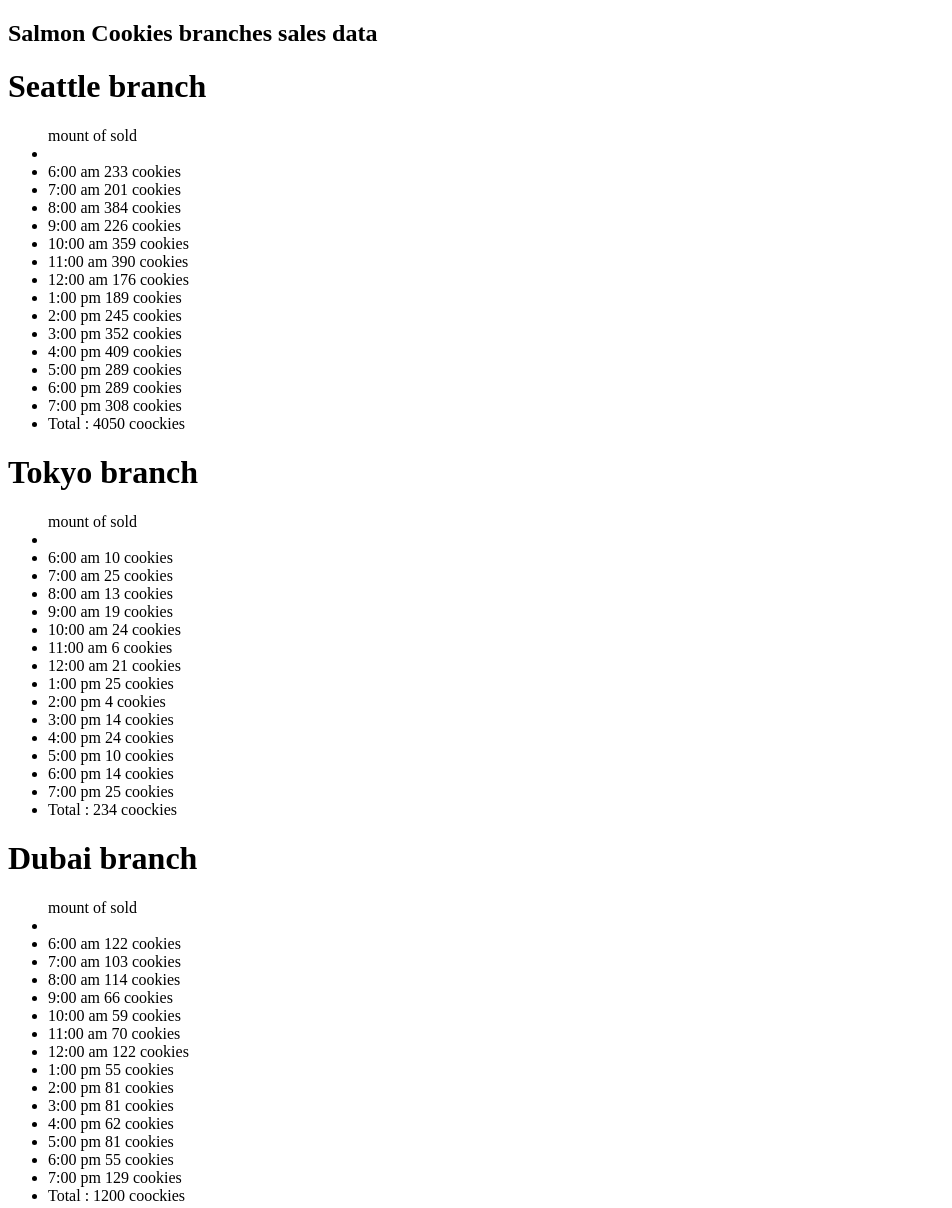
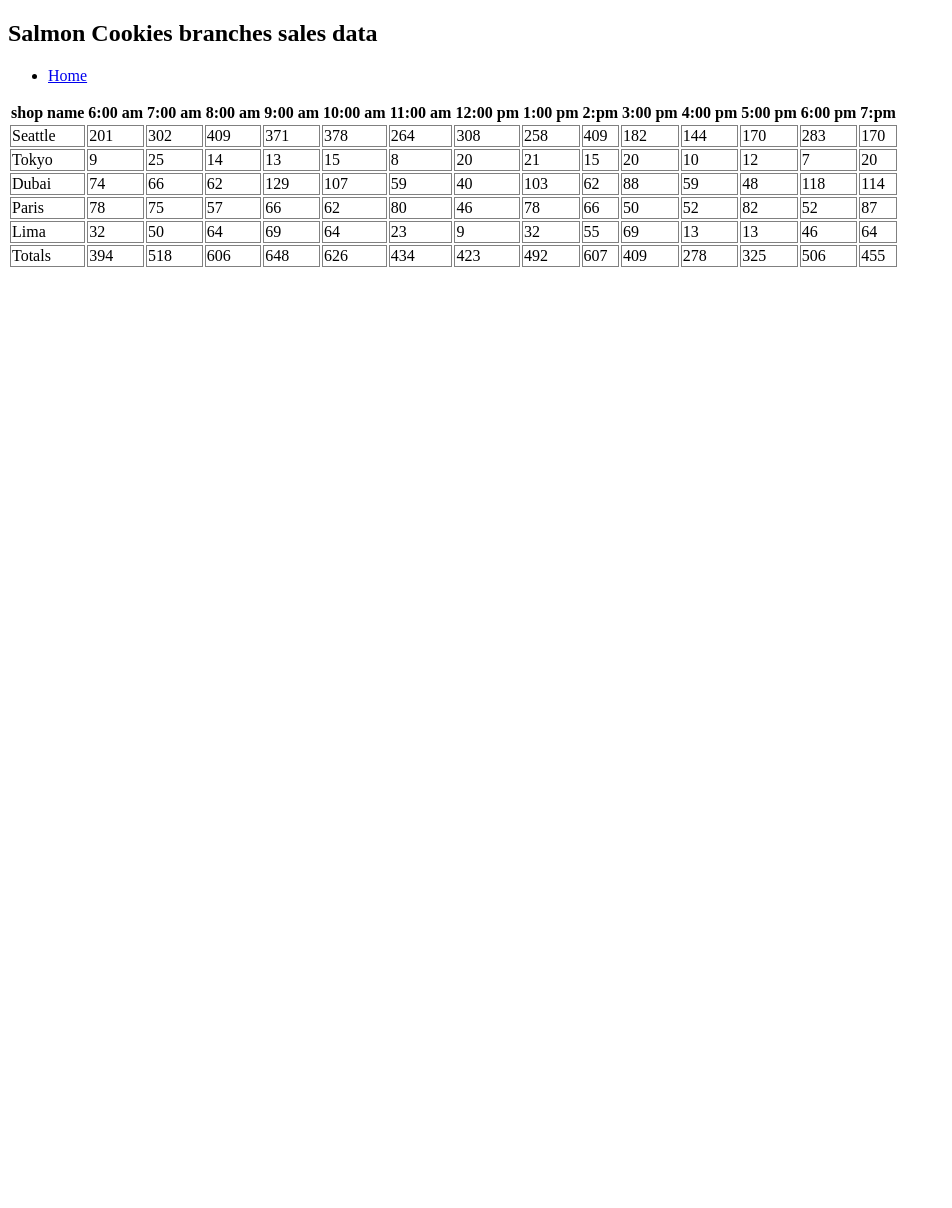
Before and after one commit to ahmadhamzh/cookie-stand, a plain HTML site: page sales.html in a window 1280 px wide. Shown: the top 1208 px of the page, without its empty margins (0-952 px from the left). After the commit the page ends 800 px from the top, so only its background shows below. Drawn offline with Linux system fonts and the light colour scheme.

Commit message:
class 07 done the table

```diff
--- a/js/app.js
+++ b/js/app.js
@@ -1,161 +1,281 @@
 "use strict"
 
-let Seattle = {
-    MinCust : 23,
-    MaxCust : 65,
-    AvgCookie : 6.3,
-    CustPerHour : [],
-    CookiePerHour : [],
-    GetCust : function(){
-        this.CustPerHour = NumOfCust(this.MinCust,this.MaxCust,this.AvgCookie)[0]
-    },
-    GetCookie : function(){
-        this.CookiePerHour = NumOfCust(this.MinCust,this.MaxCust,this.AvgCookie)[1]
-    },
+const time = ['6:00 am', '7:00 am', '8:00 am', '9:00 am', '10:00 am', '11:00 am', '12:00 pm', '1:00 pm', '2:pm', '3:00 pm', '4:00 pm', '5:00 pm', '6:00 pm', '7:pm']
+console.log(time);
+// let Seattle = {
+//     MinCust: 23,
+//     MaxCust: 65,
+//     AvgCookie: 6.3,
+//     CustPerHour: [],
+//     CookiePerHour: [],
+//     GetCust: function () {
+//         this.CustPerHour = NumOfCust(this.MinCust, this.MaxCust, this.AvgCookie)[0]
+//     },
+//     GetCookie: function () {
+//         this.CookiePerHour = NumOfCust(this.MinCust, this.MaxCust, this.AvgCookie)[1]
+//     },
 
 
-};
-console.log(Seattle)
-console.log(Seattle.GetCust())
-console.log(Seattle.GetCookie())
-
-let Tokyo = {
-    MinCust : 3,
-    MaxCust : 24,
-    AvgCookie : 1.2,
-    CustPerHour : [],
-    CookiePerHour : [],
-    GetCust : function(){
-        this.CustPerHour = NumOfCust(this.MinCust,this.MaxCust,this.AvgCookie)[0]
-    },
-    GetCookie : function(){
-        this.CookiePerHour = NumOfCust(this.MinCust,this.MaxCust,this.AvgCookie)[1]
-    },
+// };
+// console.log(Seattle)
+// Seattle.GetCust()
+// Seattle.GetCookie()
+// =========================================
+// =================================
+function Branch(name, mincust, maxcust, AvgCookie) {
+    this.name = name;
+    this.mincust = mincust;
+    this.maxcust = maxcust;
+    this.AvgCookie = AvgCookie;
+    this.calc = NumOfCust(this.mincust, this.maxcust, this.AvgCookie);
+    this.CustPerHour = this.calc[0];
+    this.CookiePerHour = this.calc[1];
+    this.sumCookies = this.calc[2];
 
 }
-console.log(Tokyo)
-console.log(Tokyo.GetCust())
-console.log(Tokyo.GetCookie())
 
 
-let Dubai = {
-    MinCust : 11,
-    MaxCust : 38,
-            AvgCookie : 3.7,
-            CustPerHour : [],
-            CookiePerHour : [],
-            GetCust : function(){
-                this.CustPerHour = NumOfCust(this.MinCust,this.MaxCust,this.AvgCookie)[0]
-            },
-            GetCookie : function(){
-                this.CookiePerHour = NumOfCust(this.MinCust,this.MaxCust,this.AvgCookie)[1]
-            },
+let Seattle = new Branch('Seattle', 23, 65, 6.3);
+console.log(Seattle);
+let Tokyo = new Branch('Tokyo', 3, 24, 1.2);
+console.log(Tokyo);
+let Dubai = new Branch('Dubai', 11, 38, 3.7);
+console.log(Dubai);
+let Paris = new Branch('Paris', 20, 38, 2.3);
+console.log(Paris);
+let Lima = new Branch('Lima', 2, 16, 4.6);
+console.log(Lima);
 
-        }
-        console.log(Dubai)
-        console.log(Dubai.GetCust())
-        console.log(Dubai.GetCookie())
+
+function NumOfCust(min, max, avg) {
+    let cust = []
+    let cookies = []
+    let sumCookies = 0
+    for (let i = 0; i < time.length; i++) {
+
+        cust.push(Math.floor(Math.random() * (max - min + 1) + min));
+        // console.log(cust);
+    }
+    for (let i = 0; i < time.length; i++) {
+
+        cookies.push(Math.floor(cust[i] * avg));
+        sumCookies += cookies[i]
+
+    }
+
+    // console.log(cookies)
+
+
+    return [cust, cookies, sumCookies]
+}
+
+// NumOfCust();
+let totals = [];
+function totalCookiesPerHour() {
+
+    for (let i = 0; i < time.length; i++) {
+        let sumCookies = Seattle.CookiePerHour[i] + Tokyo.CookiePerHour[i] + Dubai.CookiePerHour[i] + Paris.CookiePerHour[i] + Lima.CookiePerHour[i]
+        totals.push(sumCookies);
+
+    }
+    return totals
+
+}
+totalCookiesPerHour();
+
+// Branch.prototype.getcust = function () {
+//     this.CustPerHour.push(NumOfCust(this.mincust, this.maxcust, this.AvgCookie)[0])
+//     console.log(this.CustPerHour);
+// };
+// Branch.prototype.getcookie = function () {
+//     this.CookiePerHour.push(NumOfCust(this.mincust, this.maxcust, this.AvgCookie)[1])
+//     console.log(this.CookiePerHour);
+// };
 
 
 
-        let Paris = {
-            MinCust : 20,
-            MaxCust : 38,
-            AvgCookie : 2.3,
-            CustPerHour : [],
-            CookiePerHour : [],
-            GetCust : function(){
-                this.CustPerHour = NumOfCust(this.MinCust,this.MaxCust,this.AvgCookie)[0]
-            },
-            GetCookie : function(){
-                this.CookiePerHour = NumOfCust(this.MinCust,this.MaxCust,this.AvgCookie)[1]
-            },
-        }
-        console.log(Paris)
-        console.log(Paris.GetCust())
-        console.log(Paris.GetCookie())
+// Seattle.getcust();
+// Seattle.getcookie();
+// Tokyo.getcust();
+// Tokyo.getcookie();
+// Dubai.getcust();
+// Dubai.getcookie();
+// Paris.getcust();
+// Paris.getcookie();
+// Lima.getcust();
+// Lima.getcookie();
+
+console.log(Seattle)
+
+let parents = document.getElementById('BranchesSales');
+let Table = document.createElement('table');
+parents.appendChild(Table);
+let headRaw = document.createElement('tr');
+Table.appendChild(headRaw);
+
+let headData = document.createElement('th');
+headRaw.appendChild(headData);
+
+headData.textContent = 'shop name';
+
+for (let i = 0; i < time.length; i++) {
 
 
-        let Lima = {
-            MinCust : 2,
-            MaxCust : 16,
-            AvgCookie : 4.6,
-            CustPerHour : [],
-            CookiePerHour : [],
-            GetCust : function(){
-                this.CustPerHour = NumOfCust(this.MinCust,this.MaxCust,this.AvgCookie)[0]
-            },
-            GetCookie : function(){
-                this.CookiePerHour = NumOfCust(this.MinCust,this.MaxCust,this.AvgCookie)[1]
-            },
-
-        }
-        console.log(Lima)
-        console.log(Lima.GetCust())
-        console.log(Lima.GetCookie())
+    let headData = document.createElement('th');
+    headRaw.appendChild(headData);
+    headData.textContent = time[i]
+}
 
 
 
 
 
-    function NumOfCust (min,max,avg){
-               let cust = []
-               let cookies = []
-     for (let i = 0; i < 14; i++) {
 
-         cust.push(Math.floor(Math.random() *(max - min +1)+min));
+Branch.prototype.render = function () {
+    // this.getcust();
+    // this.getcookie();
 
-         cookies.push(Math.floor(cust[i]*avg));
+    let headRaw = document.createElement('tr');
+    Table.appendChild(headRaw);
+
+    let headData = document.createElement('td');
+    headRaw.appendChild(headData);
+    headData.textContent = this.name;
+
+    for (let i = 0; i < this.CookiePerHour.length; i++) {
 
 
-        }
-        return [cust,cookies]
+        let headData = document.createElement('td');
+        headRaw.appendChild(headData);
+        headData.textContent = this.CookiePerHour[i]
     }
 
-    NumOfCust();
+
+
+}
+function totalRaw (){
+
+    let headRaw = document.createElement('tr');
+    Table.appendChild(headRaw);
+    let headData = document.createElement('td');
+    headRaw.appendChild(headData);
+    headData.textContent = 'Totals'
+
+    for (let i = 0; i < totals.length; i++) {
+
+
+        let headData = document.createElement('td');
+        headRaw.appendChild(headData);
+        headData.textContent = totals[i]
+    }
+
+}
 
 
 
 
-let parents = document.getElementById('BranchesSales');
-let branch1 = document.createElement('h1');
-parents.appendChild(branch1);
-branch1.textContent = 'Seattle branch';
-let SeattleUl = document.createElement('ul');
-parents.appendChild(SeattleUl);
-SeattleUl.textContent = 'mount of sold';
+
+Seattle.render();
+Tokyo.render();
+Dubai.render();
+Paris.render();
+Lima.render();
+
+totalRaw();
+
+
+// let parents = document.getElementById('BranchesSales');
+
+// let branch1 = document.createElement('h1');
+// parents.appendChild(branch1);
+// branch1.textContent = 'Seattle branch';
+// let SeattleUl = document.createElement('ul');
+// parents.appendChild(SeattleUl);
+// SeattleUl.textContent = 'mount of sold';
 
 
 
 
-    let SeattleList = document.createElement('li')
-    SeattleUl.appendChild(SeattleList);
+
+// let Tokyo = {
+//     MinCust : 3,
+//     MaxCust : 24,
+//     AvgCookie : 1.2,
+//     CustPerHour : [],
+//     CookiePerHour : [],
+//     GetCust : function(){
+//         this.CustPerHour = NumOfCust(this.MinCust,this.MaxCust,this.AvgCookie)[0]
+//     },
+//     GetCookie : function(){
+//         this.CookiePerHour = NumOfCust(this.MinCust,this.MaxCust,this.AvgCookie)[1]
+//     },
+
+// }
+// console.log(Tokyo)
+// console.log(Tokyo.GetCust())
+// console.log(Tokyo.GetCookie())
 
 
-    for (let i = 0; i < 14; i++) {
-        let SeattleLi = document.createElement('li');
-        SeattleUl.appendChild(SeattleLi);
+// let Dubai = {
+//     MinCust : 11,
+//     MaxCust : 38,
+//             AvgCookie : 3.7,
+//             CustPerHour : [],
+//             CookiePerHour : [],
+//             GetCust : function(){
+//                 this.CustPerHour = NumOfCust(this.MinCust,this.MaxCust,this.AvgCookie)[0]
+//             },
+//             GetCookie : function(){
+//                 this.CookiePerHour = NumOfCust(this.MinCust,this.MaxCust,this.AvgCookie)[1]
+//             },
 
-        if ((i+6) <= 12) {
+//         }
+//         console.log(Dubai)
+//         console.log(Dubai.GetCust())
+//         console.log(Dubai.GetCookie())
 
-            SeattleLi.textContent =  (i+6)+ ':00 am ' +Seattle.CookiePerHour[i]+ ' cookies';
-        } else{
 
-            SeattleLi.textContent =  (i-6)+ ':00 pm ' +Seattle.CookiePerHour[i]+ ' cookies';
-        }
-    }
-    function sum (MyArray){
-        let sum =0
 
-        for (let i = 0; i < MyArray.length; i++) {
-            sum += MyArray[i]
-        }
-        return sum
-    }
-console.log(sum(Seattle.CookiePerHour))
-let SeattleLi = document.createElement('li');
-SeattleUl.appendChild(SeattleLi);
-SeattleLi.textContent = 'Total : ' +sum(Seattle.CookiePerHour)+' coockies';
+//         let Paris = {
+//             MinCust : 20,
+//             MaxCust : 38,
+//             AvgCookie : 2.3,
+//             CustPerHour : [],
+//             CookiePerHour : [],
+//             GetCust : function(){
+//                 this.CustPerHour = NumOfCust(this.MinCust,this.MaxCust,this.AvgCookie)[0]
+//             },
+//             GetCookie : function(){
+//                 this.CookiePerHour = NumOfCust(this.MinCust,this.MaxCust,this.AvgCookie)[1]
+//             },
+//         }
+//         console.log(Paris)
+//         console.log(Paris.GetCust())
+//         console.log(Paris.GetCookie())
+
+
+//         let Lima = {
+//             MinCust : 2,
+//             MaxCust : 16,
+//             AvgCookie : 4.6,
+//             CustPerHour : [],
+//             CookiePerHour : [],
+//             GetCust : function(){
+//                 this.CustPerHour = NumOfCust(this.MinCust,this.MaxCust,this.AvgCookie)[0]
+//             },
+//             GetCookie : function(){
+//                 this.CookiePerHour = NumOfCust(this.MinCust,this.MaxCust,this.AvgCookie)[1]
+//             },
+
+//         }
+//         console.log(Lima)
+//         console.log(Lima.GetCust())
+//         console.log(Lima.GetCookie())
+
+
+// =========================================
+// =========================================
+// ========================================
 
 
 
@@ -163,34 +283,78 @@ SeattleLi.textContent = 'Total : ' +sum(Seattle.CookiePerHour)+' coockies';
 
 
 
-    let branch2 = document.createElement('h1');
-parents.appendChild(branch2);
-branch2.textContent = 'Tokyo branch';
-let TokyoUl = document.createElement('ul');
-parents.appendChild(TokyoUl);
-TokyoUl.textContent = 'mount of sold';
+// let parents = document.getElementById('BranchesSales');
 
-    let TokyoList = document.createElement('li')
-    TokyoUl.appendChild(TokyoList);
+// let branch1 = document.createElement('h1');
+// parents.appendChild(branch1);
+// branch1.textContent = 'Seattle branch';
+// let SeattleUl = document.createElement('ul');
+// parents.appendChild(SeattleUl);
+// SeattleUl.textContent = 'mount of sold';
 
 
-    for (let i = 0; i < 14; i++) {
-        let TokyoLi = document.createElement('li');
-        TokyoUl.appendChild(TokyoLi);
-
-        if ((i+6) <= 12) {
-
-            TokyoLi.textContent =  (i+6)+ ':00 am ' +Tokyo.CookiePerHour[i]+ ' cookies';
-        } else{
-
-            TokyoLi.textContent =  (i-6)+ ':00 pm ' +Tokyo.CookiePerHour[i]+ ' cookies';
-        }
-    }
 
 
-let TokyoLi = document.createElement('li');
-TokyoUl.appendChild(TokyoLi);
-TokyoLi.textContent = 'Total : ' +sum(Tokyo.CookiePerHour)+' coockies';
+// let SeattleList = document.createElement('li')
+// SeattleUl.appendChild(SeattleList);
+
+
+// for (let i = 0; i < time.length; i++) {
+//     let SeattleLi = document.createElement('li');
+//     SeattleUl.appendChild(SeattleLi);
+
+//     SeattleLi.textContent = time[i] + ' ' + Seattle.CookiePerHour[i] + ' cookies';
+// }
+
+// function sum(MyArray) {
+//     let sum = 0
+
+//     for (let i = 0; i < MyArray.length; i++) {
+//         sum += MyArray[i]
+//     }
+//     return sum
+// }
+// console.log(sum(Seattle.CookiePerHour))
+// let SeattleLi = document.createElement('li');
+// SeattleUl.appendChild(SeattleLi);
+// SeattleLi.textContent = 'Total : ' + sum(Seattle.CookiePerHour) + ' coockies';
+
+
+
+// ================================================================
+// ==================================================
+// =======================================================
+
+
+
+//     let branch2 = document.createElement('h1');
+// parents.appendChild(branch2);
+// branch2.textContent = 'Tokyo branch';
+// let TokyoUl = document.createElement('ul');
+// parents.appendChild(TokyoUl);
+// TokyoUl.textContent = 'mount of sold';
+
+//     let TokyoList = document.createElement('li')
+//     TokyoUl.appendChild(TokyoList);
+
+
+//     for (let i = 0; i < 14; i++) {
+//         let TokyoLi = document.createElement('li');
+//         TokyoUl.appendChild(TokyoLi);
+
+//         if ((i+6) <= 12) {
+
+//             TokyoLi.textContent =  (i+6)+ ':00 am ' +Tokyo.CookiePerHour[i]+ ' cookies';
+//         } else{
+
+//             TokyoLi.textContent =  (i-6)+ ':00 pm ' +Tokyo.CookiePerHour[i]+ ' cookies';
+//         }
+//     }
+
+
+// let TokyoLi = document.createElement('li');
+// TokyoUl.appendChild(TokyoLi);
+// TokyoLi.textContent = 'Total : ' +sum(Tokyo.CookiePerHour)+' coockies';
 
 
 
@@ -203,35 +367,35 @@ TokyoLi.textContent = 'Total : ' +sum(Tokyo.CookiePerHour)+' coockies';
 
 
 
-    let branch3 = document.createElement('h1');
-parents.appendChild(branch3);
-branch3.textContent = 'Dubai branch';
-let DubaiUl = document.createElement('ul');
-parents.appendChild(DubaiUl);
-DubaiUl.textContent = 'mount of sold';
+//     let branch3 = document.createElement('h1');
+// parents.appendChild(branch3);
+// branch3.textContent = 'Dubai branch';
+// let DubaiUl = document.createElement('ul');
+// parents.appendChild(DubaiUl);
+// DubaiUl.textContent = 'mount of sold';
 
 
 
 
-    let DubaiList = document.createElement('li')
-    DubaiUl.appendChild(DubaiList);
+//     let DubaiList = document.createElement('li')
+//     DubaiUl.appendChild(DubaiList);
 
 
-    for (let i = 0; i < 14; i++) {
-        let DubaiLi = document.createElement('li');
-        DubaiUl.appendChild(DubaiLi);
+//     for (let i = 0; i < 14; i++) {
+//         let DubaiLi = document.createElement('li');
+//         DubaiUl.appendChild(DubaiLi);
 
-        if ((i+6) <= 12) {
+//         if ((i+6) <= 12) {
 
-            DubaiLi.textContent =  (i+6)+ ':00 am ' +Dubai.CookiePerHour[i]+ ' cookies';
-        } else{
+//             DubaiLi.textContent =  (i+6)+ ':00 am ' +Dubai.CookiePerHour[i]+ ' cookies';
+//         } else{
 
-            DubaiLi.textContent =  (i-6)+ ':00 pm ' +Dubai.CookiePerHour[i]+ ' cookies';
-        }
-    }
-       let DubaiLi = document.createElement('li');
-       DubaiUl.appendChild(DubaiLi);
-       DubaiLi.textContent = 'Total : ' +sum(Dubai.CookiePerHour)+' coockies';
+//             DubaiLi.textContent =  (i-6)+ ':00 pm ' +Dubai.CookiePerHour[i]+ ' cookies';
+//         }
+//     }
+//        let DubaiLi = document.createElement('li');
+//        DubaiUl.appendChild(DubaiLi);
+//        DubaiLi.textContent = 'Total : ' +sum(Dubai.CookiePerHour)+' coockies';
 
 
 
@@ -242,36 +406,36 @@ DubaiUl.textContent = 'mount of sold';
 
 
 
-    let branch4 = document.createElement('h1');
-    parents.appendChild(branch4);
-    branch4.textContent = 'Paris branch';
-    let ParisUl = document.createElement('ul');
-    parents.appendChild(ParisUl);
-    ParisUl.textContent = 'mount of sold';
+//     let branch4 = document.createElement('h1');
+//     parents.appendChild(branch4);
+//     branch4.textContent = 'Paris branch';
+//     let ParisUl = document.createElement('ul');
+//     parents.appendChild(ParisUl);
+//     ParisUl.textContent = 'mount of sold';
 
 
 
 
-        let ParisList = document.createElement('li')
-        ParisUl.appendChild(ParisList);
+//         let ParisList = document.createElement('li')
+//         ParisUl.appendChild(ParisList);
 
 
-        for (let i = 0; i < 14; i++) {
-            let ParisLi = document.createElement('li');
-            ParisUl.appendChild(ParisLi);
+//         for (let i = 0; i < 14; i++) {
+//             let ParisLi = document.createElement('li');
+//             ParisUl.appendChild(ParisLi);
 
-            if ((i+6) <= 12) {
+//             if ((i+6) <= 12) {
 
-                ParisLi.textContent =  (i+6)+ ':00 am ' +Paris.CookiePerHour[i]+ ' cookies';
-            } else{
+//                 ParisLi.textContent =  (i+6)+ ':00 am ' +Paris.CookiePerHour[i]+ ' cookies';
+//             } else{
 
-                ParisLi.textContent =  (i-6)+ ':00 pm ' +Paris.CookiePerHour[i]+ ' cookies';
-            }
-        }
+//                 ParisLi.textContent =  (i-6)+ ':00 pm ' +Paris.CookiePerHour[i]+ ' cookies';
+//             }
+//         }
 
-        let ParisLi = document.createElement('li');
-       ParisUl.appendChild(ParisLi);
-       ParisLi.textContent = 'Total : ' +sum(Paris.CookiePerHour)+' coockies';
+//         let ParisLi = document.createElement('li');
+//        ParisUl.appendChild(ParisLi);
+//        ParisLi.textContent = 'Total : ' +sum(Paris.CookiePerHour)+' coockies';
 
 
 
@@ -282,32 +446,32 @@ DubaiUl.textContent = 'mount of sold';
 
 
 
-        let branch5 = document.createElement('h1');
-        parents.appendChild(branch5);
-        branch5.textContent = 'Lima branch';
-        let LimaUl = document.createElement('ul');
-        parents.appendChild(LimaUl);
-        LimaUl.textContent = 'mount of sold';
+//         let branch5 = document.createElement('h1');
+//         parents.appendChild(branch5);
+//         branch5.textContent = 'Lima branch';
+//         let LimaUl = document.createElement('ul');
+//         parents.appendChild(LimaUl);
+//         LimaUl.textContent = 'mount of sold';
 
 
-            let LimaList = document.createElement('li')
-            LimaUl.appendChild(LimaList);
+//             let LimaList = document.createElement('li')
+//             LimaUl.appendChild(LimaList);
 
 
-            for (let i = 0; i < 14; i++) {
-                let LimaLi = document.createElement('li');
-                LimaUl.appendChild(LimaLi);
+//             for (let i = 0; i < 14; i++) {
+//                 let LimaLi = document.createElement('li');
+//                 LimaUl.appendChild(LimaLi);
 
-                if ((i+6) <= 12) {
+//                 if ((i+6) <= 12) {
 
-                    LimaLi.textContent =  (i+6)+ ':00 am ' +Lima.CookiePerHour[i]+ ' cookies';
+//                     LimaLi.textContent =  (i+6)+ ':00 am ' +Lima.CookiePerHour[i]+ ' cookies';
 
-                } else{
+//                 } else{
 
-                    LimaLi.textContent =  (i-6)+ ':00 pm ' +Lima.CookiePerHour[i]+ ' cookies';
-                }
-            }
+//                     LimaLi.textContent =  (i-6)+ ':00 pm ' +Lima.CookiePerHour[i]+ ' cookies';
+//                 }
+//             }
 
-            let LimaLi = document.createElement('li');
-            LimaUl.appendChild(LimaLi);
-            LimaLi.textContent = 'Total : ' +sum(Lima.CookiePerHour)+' coockies';
+//             let LimaLi = document.createElement('li');
+//             LimaUl.appendChild(LimaLi);
+//             LimaLi.textContent = 'Total : ' +sum(Lima.CookiePerHour)+' coockies';
--- a/sales.html
+++ b/sales.html
@@ -5,10 +5,21 @@
     <meta http-equiv="X-UA-Compatible" content="IE=edge">
     <meta name="viewport" content="width=device-width, initial-scale=1.0">
     <title>sales data</title>
+    <style>
+        td {
+            border: 1px solid gray;
+
+        }
+    </style>
 </head>
 <body>
     <header>
         <h2>Salmon Cookies branches sales data</h2>
+        <nav>
+            <ul>
+                <li><a href="/">Home</a></li>
+            </ul>
+        </nav>
 
     </header>
     <main>
```
